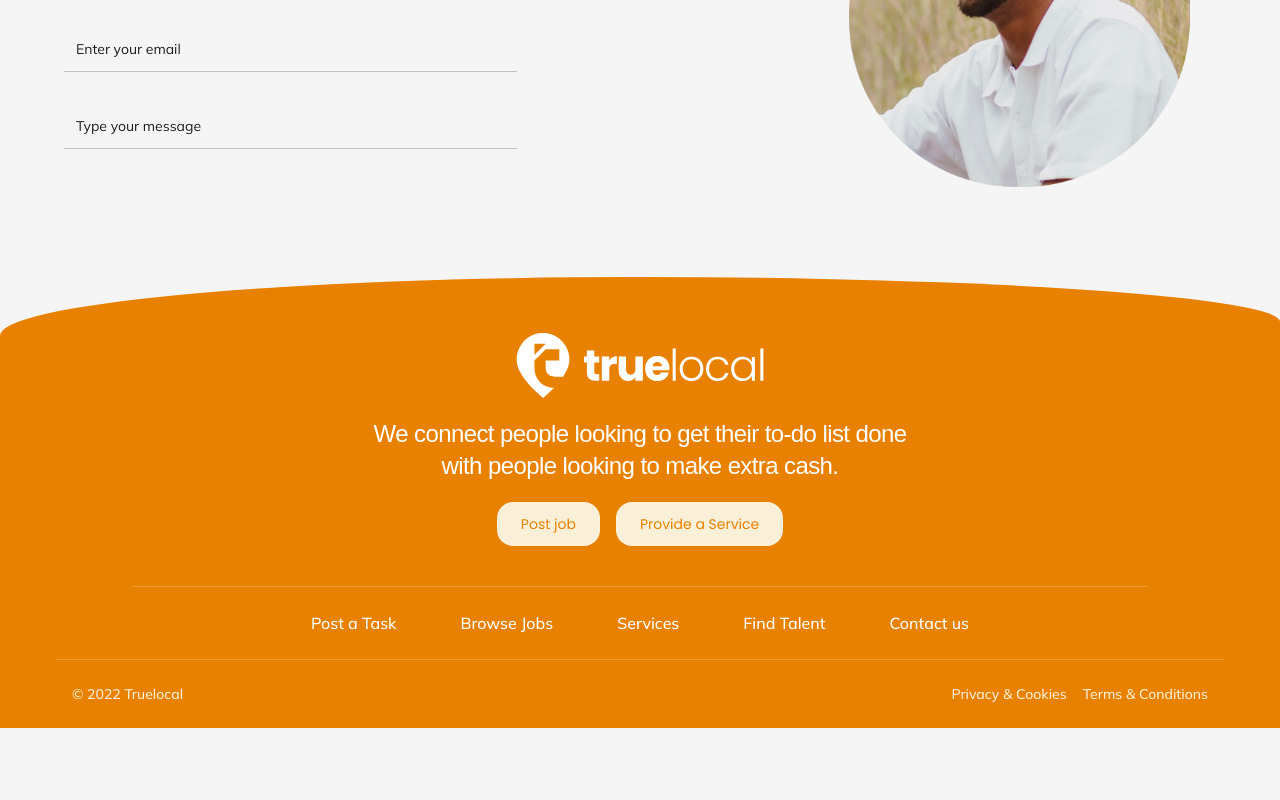
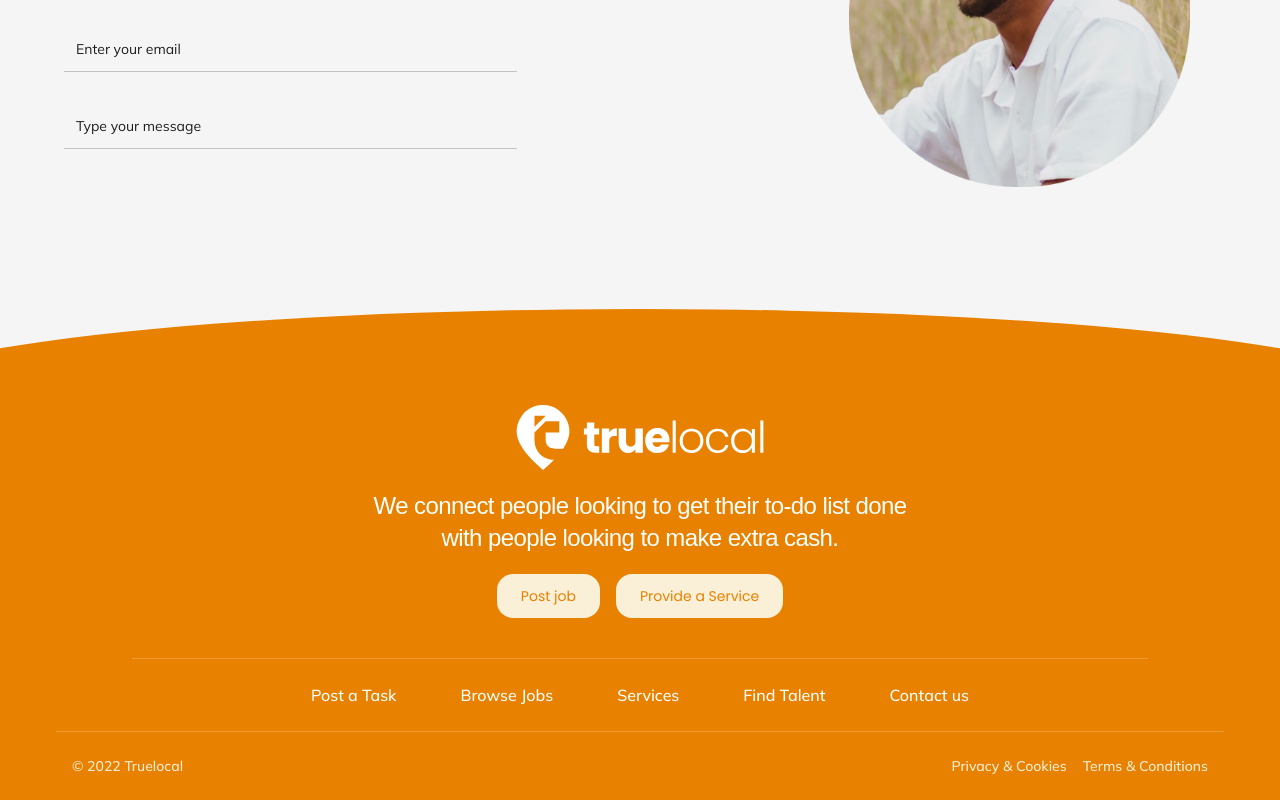
Before and after one commit to JustShuaib/123-test, a React (Vite) app: page / in a window 1280 px wide. Shown: the part 4151-4951 px from the top of the page. Before the commit the page ends 4879 px from the top, so only its background shows below. Built offline with nearby package versions, Linux system fonts and the light colour scheme; a web font is replaced by a local one.

Commit message:
added curve to footer

```diff
--- a/src/components/Footer.tsx
+++ b/src/components/Footer.tsx
@@ -1,17 +1,12 @@
 import { ReactComponent as Logo } from "../assets/logo-white.svg";
 const Footer = () => {
   return (
-    <footer
-    // TODO: MAKEE THIS CURVE MORE ACCURATE
-      style={{
-        // borderRadius: "40%/50% 30% 0 0",
-        // borderRadius: "65%/180px 35%/200px 0 0",
-        // borderRadius: "100% 100% 5% 5% / 28% 30% 5% 5%",
-        // borderRadius: "75% 85% 0% 0% / 30% 20% 0% 0%",
-        borderRadius: "80% 81% 0% 0% / 21% 16% 0% 0%",
-      }}
-      className="bg-primary px-14 pt-14 text-white"
-    >
+    <footer className="bg-primary px-14 text-white relative overflow-x-clip">
+      <div
+        style={{ borderRadius: "100% 100% 0% 0% / 100% 100% 0% 0%" }}
+        className="absolute w-[120%] -translate-x-1/2 left-1/2 -top-24 h-44 bg-primary -z-10"
+      ></div>
+
       <div className="flex flex-col px-4 justify-center items-center w-1/2 mx-auto">
         <Logo />
         <p className="font-bai-jamjuree tracking-tight font-medium text-center text-2xl my-5">
--- a/src/components/Question.tsx
+++ b/src/components/Question.tsx
@@ -2,7 +2,7 @@ import rightSide from '../assets/right-side.png';
 
 const Question = () => {
   return (
-    <div className="grid grid-cols-2 mb-32 pl-16 gap-32">
+    <div className="grid grid-cols-2 mb-64 pl-16 gap-32">
       <section>
         <h3 className="font-bai-jamjuree font-semibold text-3xl text-text mt-6 mb-10">
           Have a question? <br /> We are ready to assist
```
